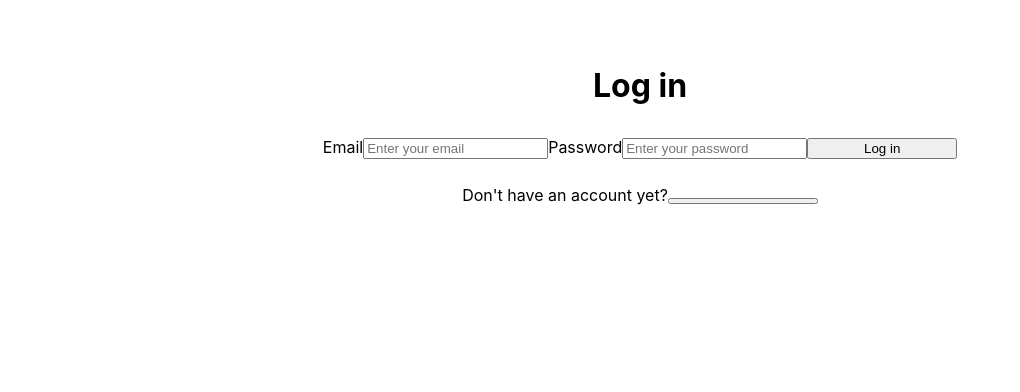
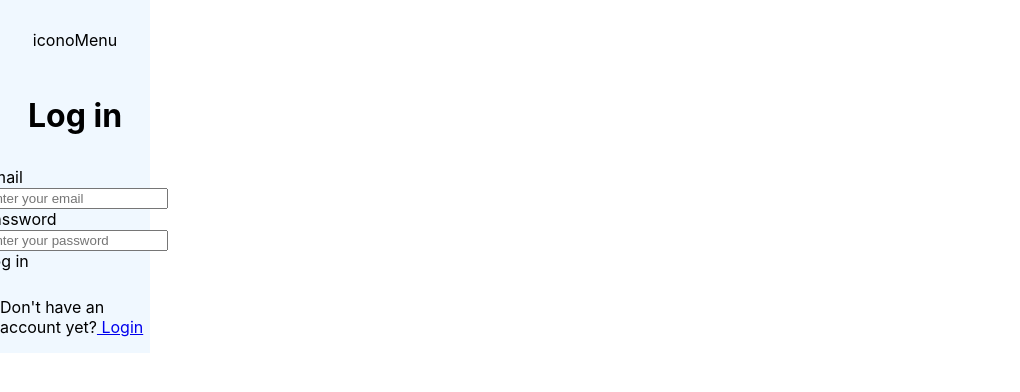
Before and after one commit to Ivangg88/ejemplo-fetch-y-context, a React (Create React App) app: page /login in a window 1280 px wide. Shown: the top 392 px of the page, without its empty margins (0-1020 px from the left). Built offline with nearby package versions, Linux system fonts and the light colour scheme.

Commit message:
añadidos Navlinks y rutas

```diff
--- a/src/App.tsx
+++ b/src/App.tsx
@@ -1,6 +1,7 @@
 import { useContext } from "react";
-import { Routes, Route } from "react-router-dom";
+import { Routes, Route, Navigate, NavLink } from "react-router-dom";
 import "./App.css";
+import Header from "./components/BurgerMenu/BurgerMenu";
 import { Card } from "./components/Card/Card";
 import { Login } from "./components/Login/Login";
 import Register from "./components/Register/Register";
@@ -34,9 +35,27 @@ function App() {
 
   return (
     <div>
+      <Header />
       <Routes>
+        <Route path="/" element={<Navigate to={"/home"} />} />
+        <Route
+          path="/home"
+          element={
+            <div>
+              <h1>Home</h1>
+            </div>
+          }
+        />
         <Route path="/login" element={<Login />} />
         <Route path="/register" element={<Register />} />
+        <Route
+          path="*"
+          element={
+            <div>
+              <h1>Página no encontrada</h1> <NavLink to={"/"}>Go Home</NavLink>
+            </div>
+          }
+        />
       </Routes>
     </div>
   );
--- a/src/components/BurgerMenu/BurgerMenu.tsx
+++ b/src/components/BurgerMenu/BurgerMenu.tsx
@@ -1,6 +1,8 @@
 import React, { useState } from "react";
+import { NavLink } from "react-router-dom";
 import "./BurgerMenu.css";
-function Header() {
+
+const Header = () => {
   const [open, setOpen] = useState(false);
 
   const handleClick = () => {
@@ -15,13 +17,17 @@ function Header() {
 
       {open && (
         <div>
-          <a href="#">Home</a>
-          <a href="#">Create</a>
-          <a href="#">My list</a>
+          <NavLink to={"/login"} title="Login">
+            Login
+          </NavLink>
+
+          <NavLink to={"/register"}> Register</NavLink>
+
+          <NavLink to="/">Home</NavLink>
         </div>
       )}
     </>
   );
-}
+};
 
 export default Header;
--- a/src/components/Login/Login.tsx
+++ b/src/components/Login/Login.tsx
@@ -1,5 +1,5 @@
 import { useState } from "react";
-import { useNavigate } from "react-router-dom";
+import { NavLink } from "react-router-dom";
 
 import { signInWithEmailAndPassword } from "firebase/auth";
 import { auth } from "../../Firebase/firebase";
@@ -7,7 +7,6 @@ import { auth } from "../../Firebase/firebase";
 export const Login = () => {
   const [email, setEmail] = useState("");
   const [password, setPassword] = useState("");
-  const navigator = useNavigate();
 
   const loginHandler = (
     event: React.MouseEvent<HTMLButtonElement, MouseEvent>,
@@ -62,7 +61,7 @@ export const Login = () => {
       </form>
       <p>
         Don't have an account yet?
-        <button onClick={() => navigator("/register")}></button>
+        <NavLink to="/login"> Login</NavLink>
       </p>
     </div>
   );
--- a/src/components/Register/Register.tsx
+++ b/src/components/Register/Register.tsx
@@ -1,12 +1,11 @@
 import { createUserWithEmailAndPassword } from "firebase/auth";
 import { useState } from "react";
 import { auth } from "../../Firebase/firebase";
-import { useNavigate } from "react-router-dom";
+import { NavLink } from "react-router-dom";
 
 const Register = (): JSX.Element => {
   const [email, setEmail] = useState("");
   const [password, setPassword] = useState("");
-  const navigator = useNavigate();
 
   const registerHandler = (
     event: React.MouseEvent<HTMLButtonElement, MouseEvent>,
@@ -59,7 +58,7 @@ const Register = (): JSX.Element => {
 
       <p>
         Have an account yet?
-        <button onClick={() => navigator("/login")}></button>
+        <NavLink to="/register">Register</NavLink>
       </p>
     </div>
   );
```
